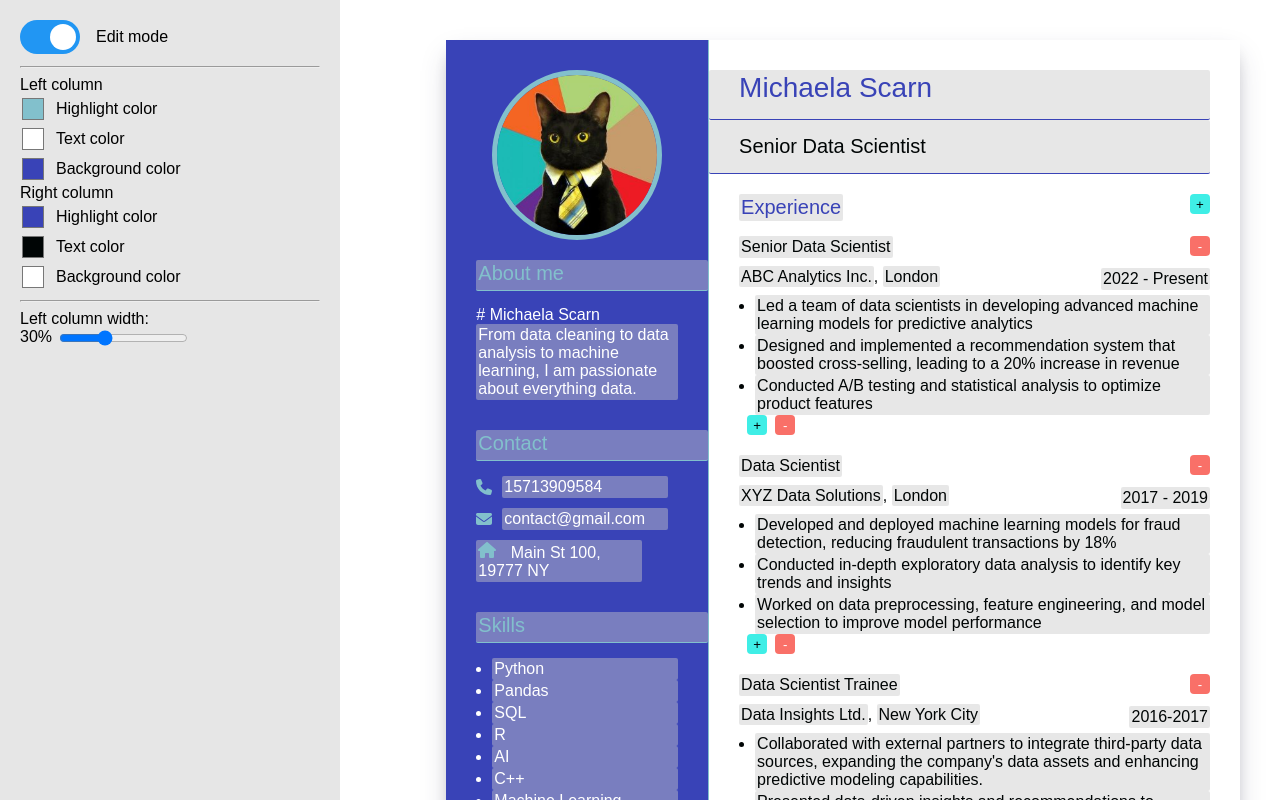
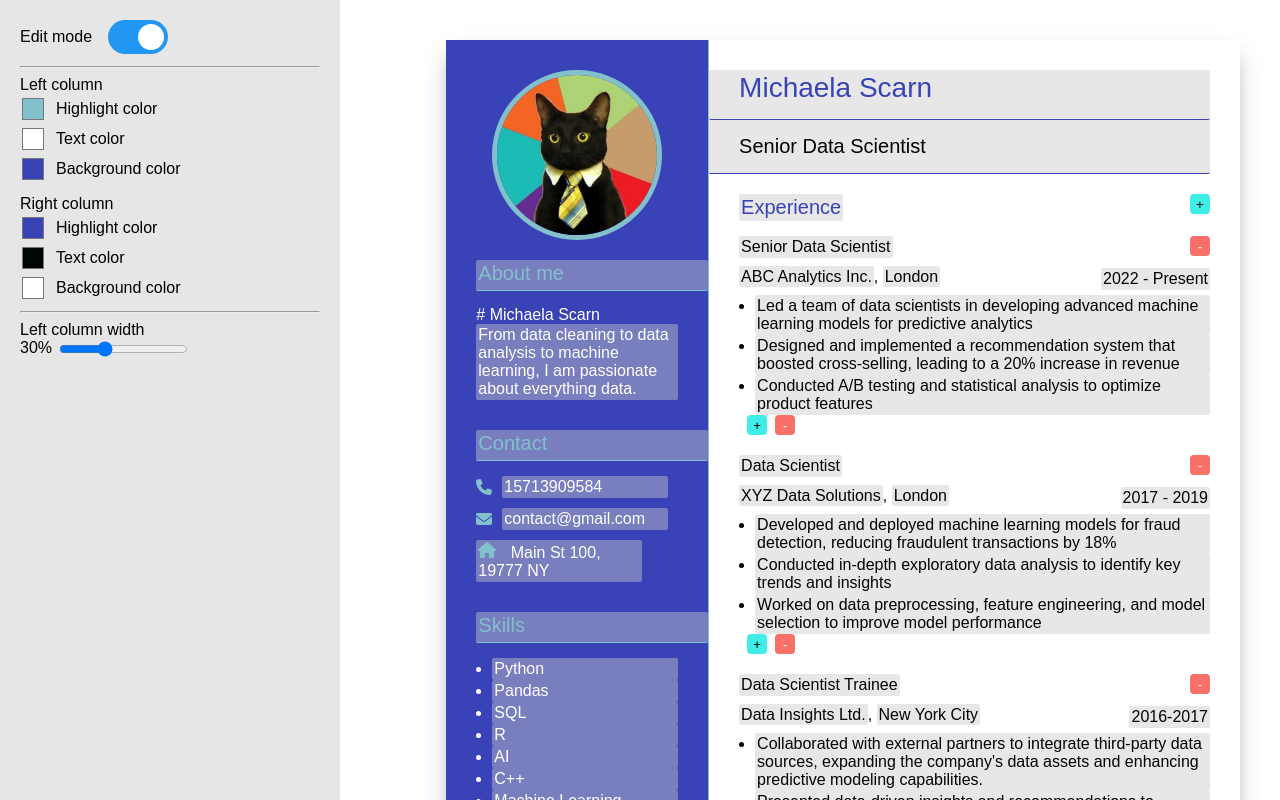
Before and after one commit to gervais-amoah/resume-builder, a Vue app: page / in a window 1280 px wide. Shown: the top 800 px of the page. Built offline with nearby package versions, Linux system fonts and the light colour scheme.

Commit message:
Minor visual changes

```diff
--- a/src/App.vue
+++ b/src/App.vue
@@ -216,7 +216,7 @@ const editModeToggled = (isChecked) => {
         label="Background color"
         @color-changed="(event) => (colors.left.background = event)"
       />
-      <div>Right column</div>
+      <div style="margin-top: 0.7rem">Right column</div>
       <ColorInput
         :default-color="colors.right.highlight"
         label="Highlight color"
@@ -233,8 +233,12 @@ const editModeToggled = (isChecked) => {
         @color-changed="(event) => (colors.right.background = event)"
       />
       <hr />
-      Left column width:
-      <WidthPicker :defaultWidth="leftColumnWidth" @width-changed="leftColumnWidth = $event" />
+
+      <WidthPicker
+        label="Left column width"
+        :defaultWidth="leftColumnWidth"
+        @width-changed="leftColumnWidth = $event"
+      />
     </SidebarMenu>
 
     <div id="resume" class="d-flex" :class="{ 'edit-off': !editing }" :style="cssVariables">
--- a/src/components/EditToggle.vue
+++ b/src/components/EditToggle.vue
@@ -10,11 +10,11 @@ const onToggle = (event) => {
 
 <template>
   <label class="switch-wrapper">
+    <span>Edit mode</span>
     <div class="switch">
       <input type="checkbox" checked @click="onToggle" />
       <span class="slider round"></span>
     </div>
-    <span>Edit mode</span>
   </label>
 </template>
 
--- a/src/components/WidthPicker.vue
+++ b/src/components/WidthPicker.vue
@@ -2,6 +2,10 @@
 import { computed } from 'vue'
 
 const props = defineProps({
+  label: {
+    type: String,
+    default: 'Percentage'
+  },
   defaultWidth: {
     type: Number,
     default: 30
@@ -13,6 +17,7 @@ const widthValue = computed(() => props.defaultWidth + '%')
 </script>
 
 <template>
+  <div>{{ label }}</div>
   <div class="wrapper">
     {{ widthValue }}
     <input
```
